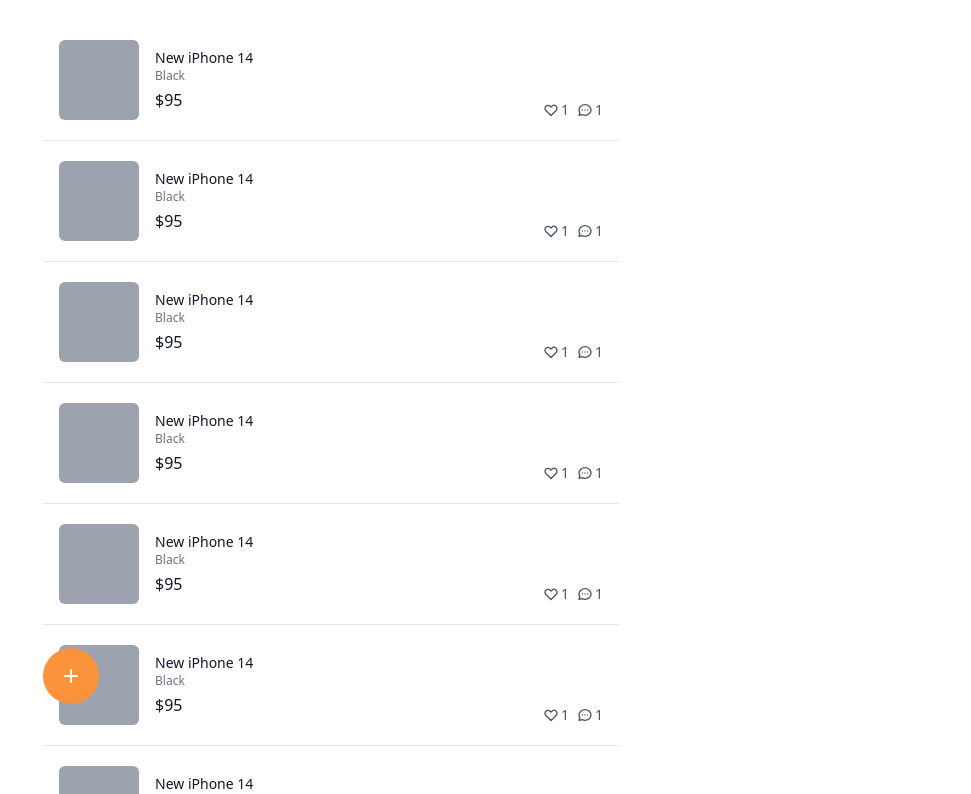
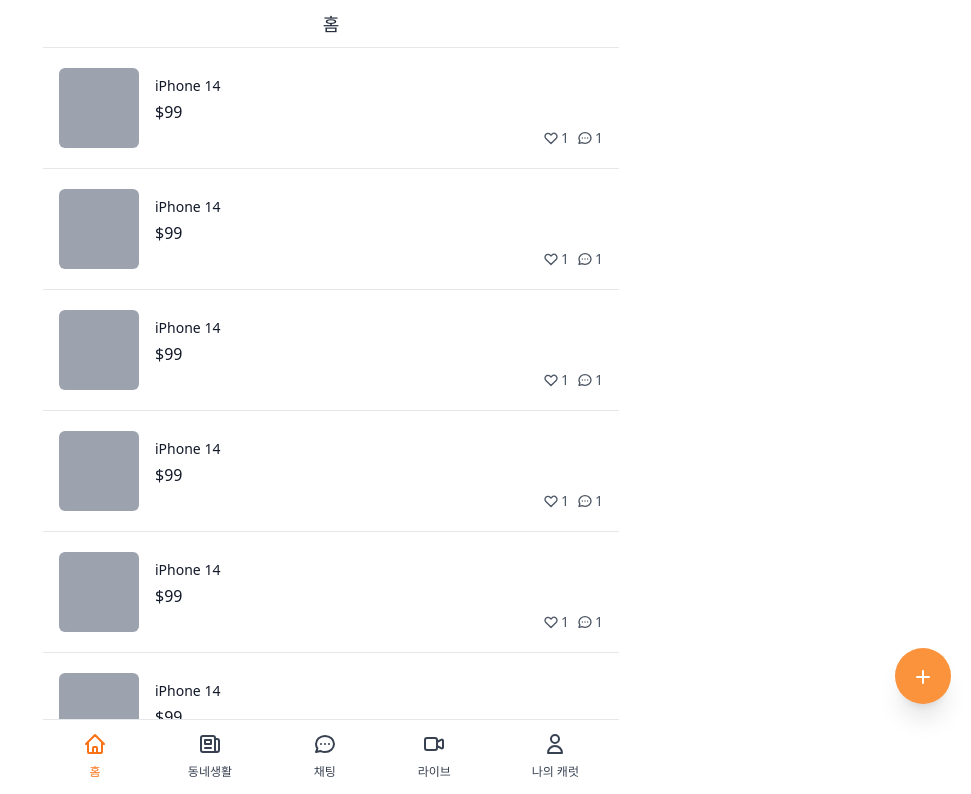
Before and after one commit to mdgarden/carrot-market, a Next.js app: page / in a window 1280 px wide. Shown: the top 794 px of the page, without its empty margins (309-1280 px from the left). Built offline with nearby package versions, Linux system fonts and the light colour scheme.

Commit message:
Edit index

```diff
--- a/pages/index.tsx
+++ b/pages/index.tsx
@@ -1,62 +1,23 @@
 import type { NextPage } from "next";
+import FloatingButton from "../components/floating-button";
+import Item from "../components/item";
+import Layout from "../components/layout";
 
 const Home: NextPage = () => {
   return (
-    <div className="flex flex-col space-y-5 py-10">
+    <Layout title="홈" hasTabBar>
+      <div className="flex flex-col space-y-5 divide-y">
         {[1, 1, 1, 1, 1, 1, 1, 1, 1, 1, 1, 1].map((_, i) => (
-        <div
+          <Item
+            id={i}
             key={i}
-          className="flex cursor-pointer justify-between border-b px-4 pb-5"
-        >
-          <div className="flex space-x-4">
-            <div className="h-20 w-20 rounded-md bg-gray-400" />
-            <div className="flex flex-col pt-2">
-              <h3 className="text-sm font-medium text-gray-900">
-                New iPhone 14
-              </h3>
-              <span className="text-xs text-gray-500">Black</span>
-              <span className="mt-1 font-medium text-gray-900">$95</span>
-            </div>
-          </div>
-          <div className="flex items-end justify-end space-x-2">
-            <div className="flex items-center space-x-0.5 text-sm text-gray-600">
-              <svg
-                className="h-4 w-4"
-                fill="none"
-                stroke="currentColor"
-                viewBox="0 0 24 24"
-                xmlns="http://www.w3.org/2000/svg"
-              >
-                <path
-                  strokeLinecap="round"
-                  strokeLinejoin="round"
-                  strokeWidth="2"
-                  d="M4.318 6.318a4.5 4.5 0 000 6.364L12 20.364l7.682-7.682a4.5 4.5 0 00-6.364-6.364L12 7.636l-1.318-1.318a4.5 4.5 0 00-6.364 0z"
-                ></path>
-              </svg>
-              <span>1</span>
-            </div>
-            <div className="flex items-center space-x-0.5 text-sm text-gray-600">
-              <svg
-                className="h-4 w-4"
-                fill="none"
-                stroke="currentColor"
-                viewBox="0 0 24 24"
-                xmlns="http://www.w3.org/2000/svg"
-              >
-                <path
-                  strokeLinecap="round"
-                  strokeLinejoin="round"
-                  strokeWidth="2"
-                  d="M8 12h.01M12 12h.01M16 12h.01M21 12c0 4.418-4.03 8-9 8a9.863 9.863 0 01-4.255-.949L3 20l1.395-3.72C3.512 15.042 3 13.574 3 12c0-4.418 4.03-8 9-8s9 3.582 9 8z"
-                ></path>
-              </svg>
-              <span>1</span>
-            </div>
-          </div>
-        </div>
+            title="iPhone 14"
+            price={99}
+            comments={1}
+            hearts={1}
+          />
         ))}
-      <button className="rigth-5 shadowxl fixed bottom-24 cursor-pointer rounded-full bg-orange-400 p-4 text-white transition-colors hover:bg-orange-500">
+        <FloatingButton href="/items/upload">
           <svg
             className="h-6 w-6"
             xmlns="http://www.w3.org/2000/svg"
@@ -72,8 +33,9 @@
               d="M12 6v6m0 0v6m0-6h6m-6 0H6"
             />
           </svg>
-      </button>
+        </FloatingButton>
       </div>
+    </Layout>
   );
 };
 
```
Lines whose indentation alone changed are shown as unchanged.
